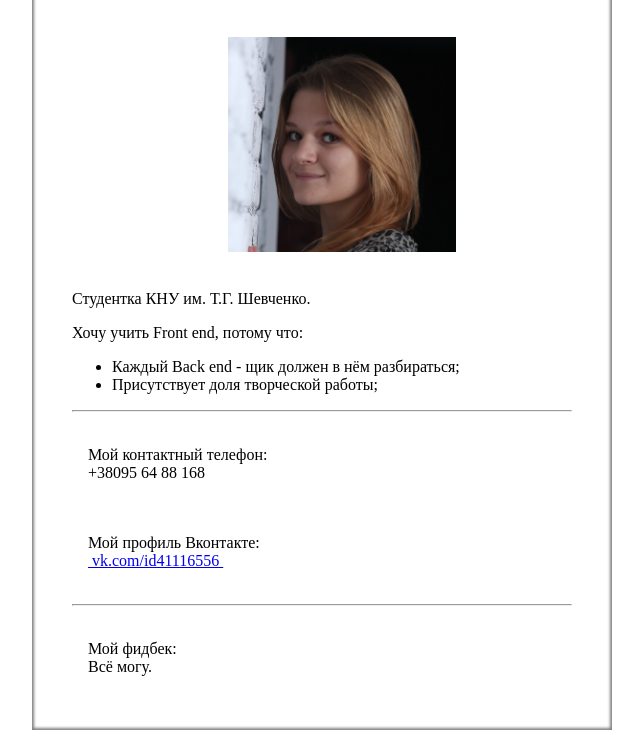
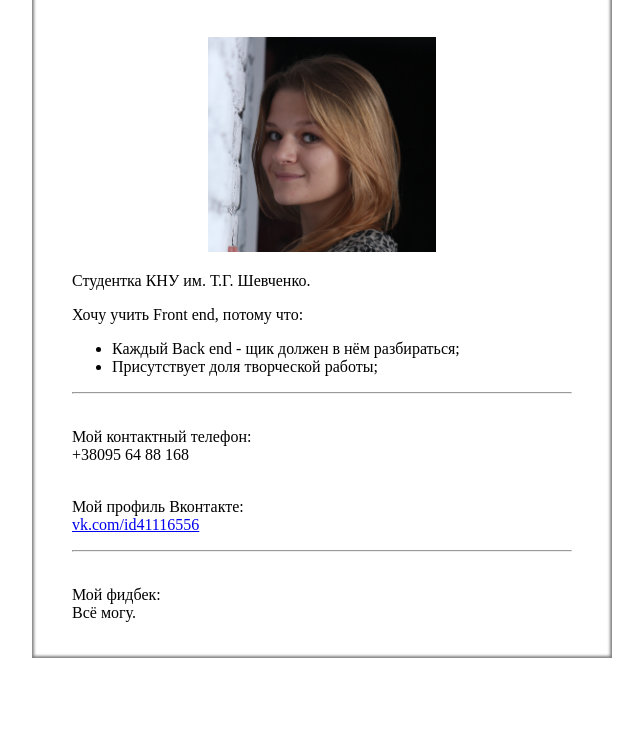
Before and after one commit to LMarry/LMarry.github.io, a plain HTML site: page homework1/index.html in a window 1280 px wide. Shown: the part 89-827 px from the top of the page, without its empty margins (318-961 px from the left). After the commit the page ends 800 px from the top, so only its background shows below. Drawn offline with Linux system fonts and the light colour scheme.

Commit message:
Update style.css

```diff
--- a/homework1/css/style.css
+++ b/homework1/css/style.css
@@ -17,5 +17,5 @@ h1,
    width: 228px;
  }
  p{
-   white-space: pre;
+   white-space: pre-line;
  }
```
